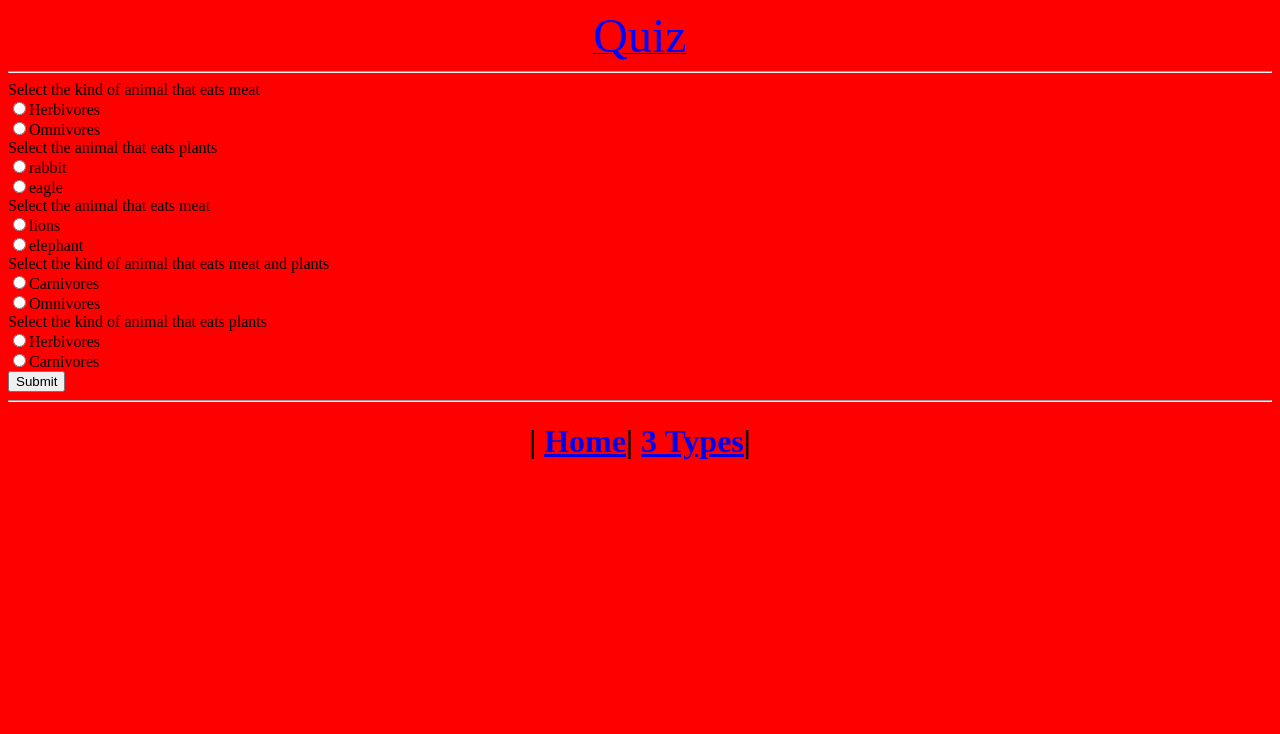
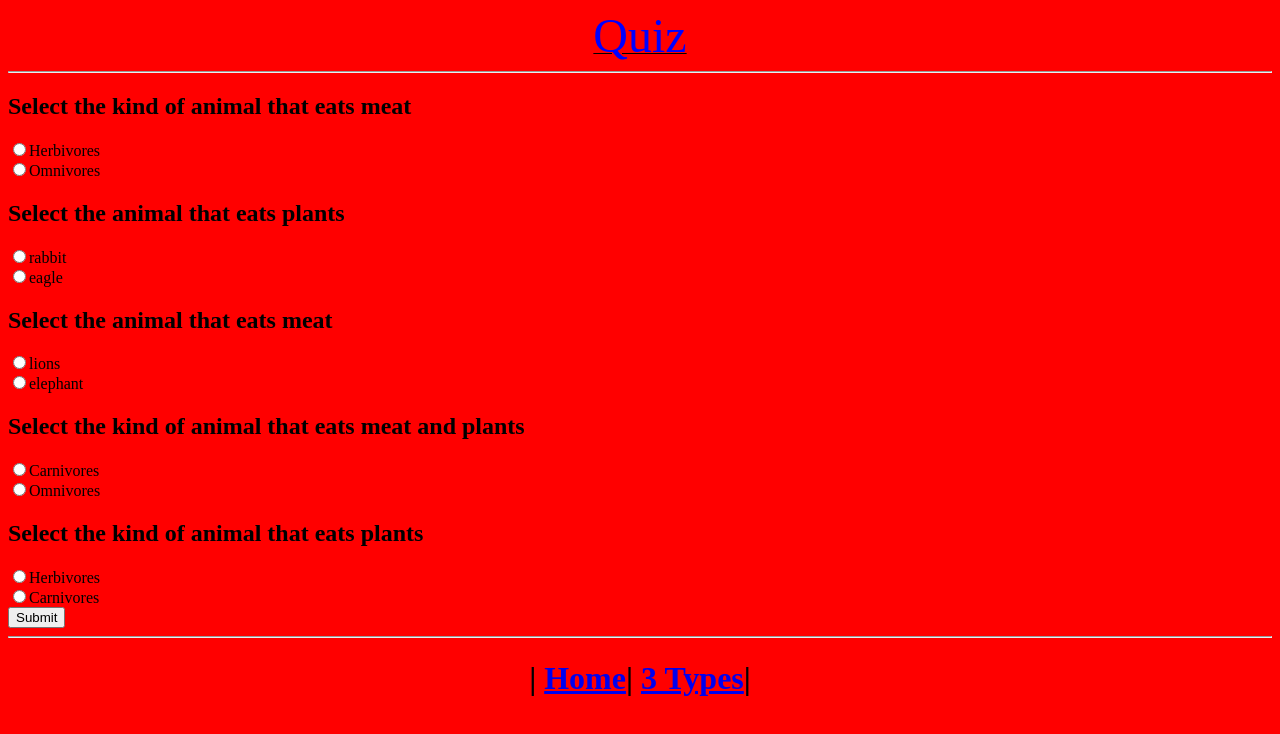
Before and after one commit to Vagish123/Animals.github.io, a plain HTML site: page Quiz.html in a window 1280 px wide. Drawn offline with Linux system fonts and the light colour scheme.

Commit message:
Update Quiz.html

```diff
--- a/Quiz.html
+++ b/Quiz.html
@@ -10,22 +10,40 @@ Quiz
 </font>
 <hr>
 <form>
+  <h2>
 Select the kind of animal that eats meat<br>
+  </h2>
 <Input type="radio" Name="animal" value="Herbivores">Herbivores<br>
 <Input type="radio" Name="animal" value="Omnivores">Omnivores<br>
+ </form>
+  <form>
+    <h2>
 Select the  animal that eats plants<br>
+    </h2>
 <Input type="radio" Name="animal" value="rabbit">rabbit<br>
 <Input type="radio" Name="animal" value="eagle">eagle<br>
+  </form>
+  <form>
+    <h2>
 Select the animal that eats meat<br>
+    </h2>
 <Input type="radio" Name="animal" value="lions">lions<br>
 <Input type="radio" Name="animal" value="elephant">elephant<br>
+  </form>
+  <form>
+  <h2>
 Select the kind of animal that eats meat and plants<br>
+    </h2>
 <Input type="radio" Name="animal" value="Carnivores">Carnivores<br>
 <Input type="radio" Name="animal" value="Omnivores">Omnivores<br>
-
+  </form>
+  <form>
+<h2>
 Select the kind of animal that eats plants<br>
+    </h2>
 <Input type="radio" Name="animal" value="Herbivores">Herbivores<br>
 <Input type="radio" Name="animal" value="Carnivores">Carnivores<br>
+
 <Input type="submit" value="Submit">
 <hr>
   </form>
```
